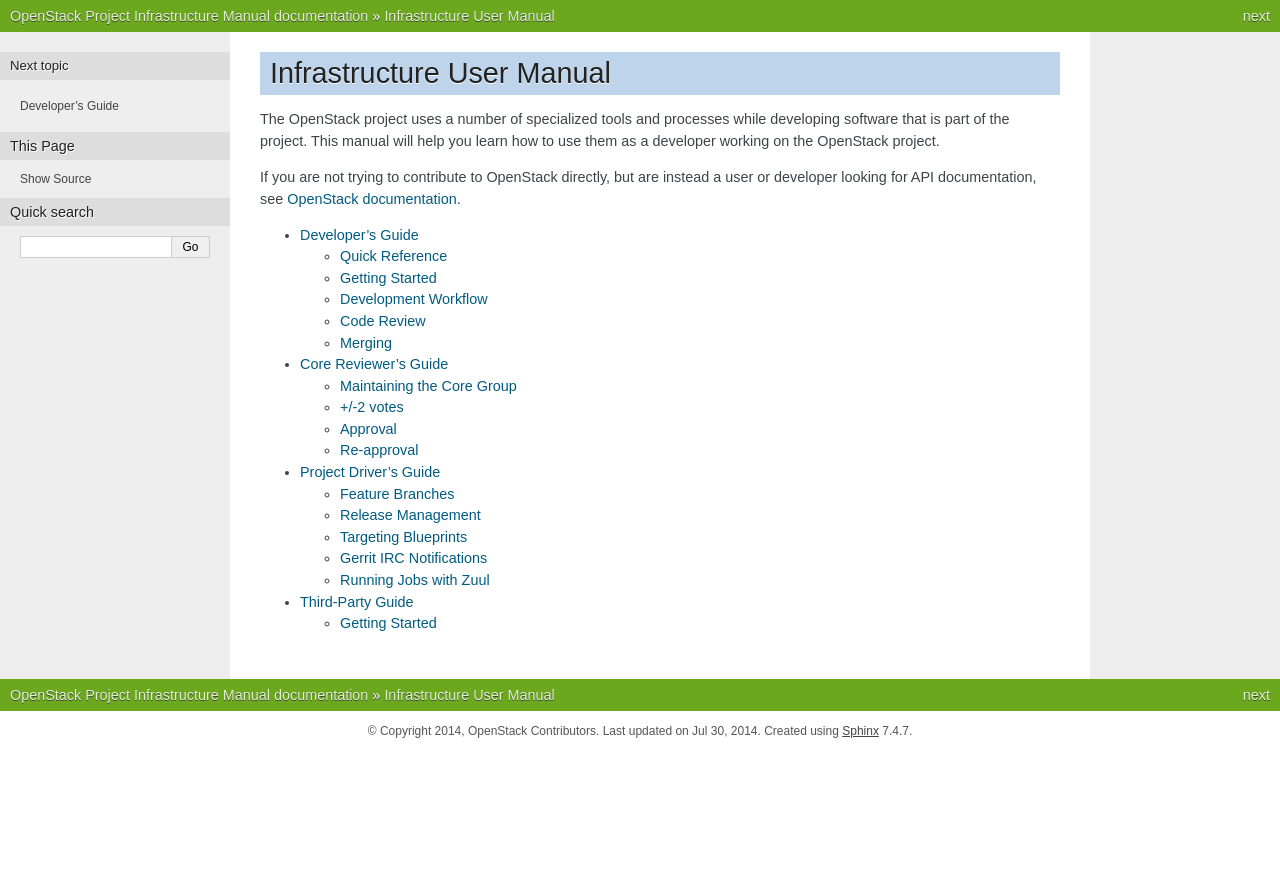
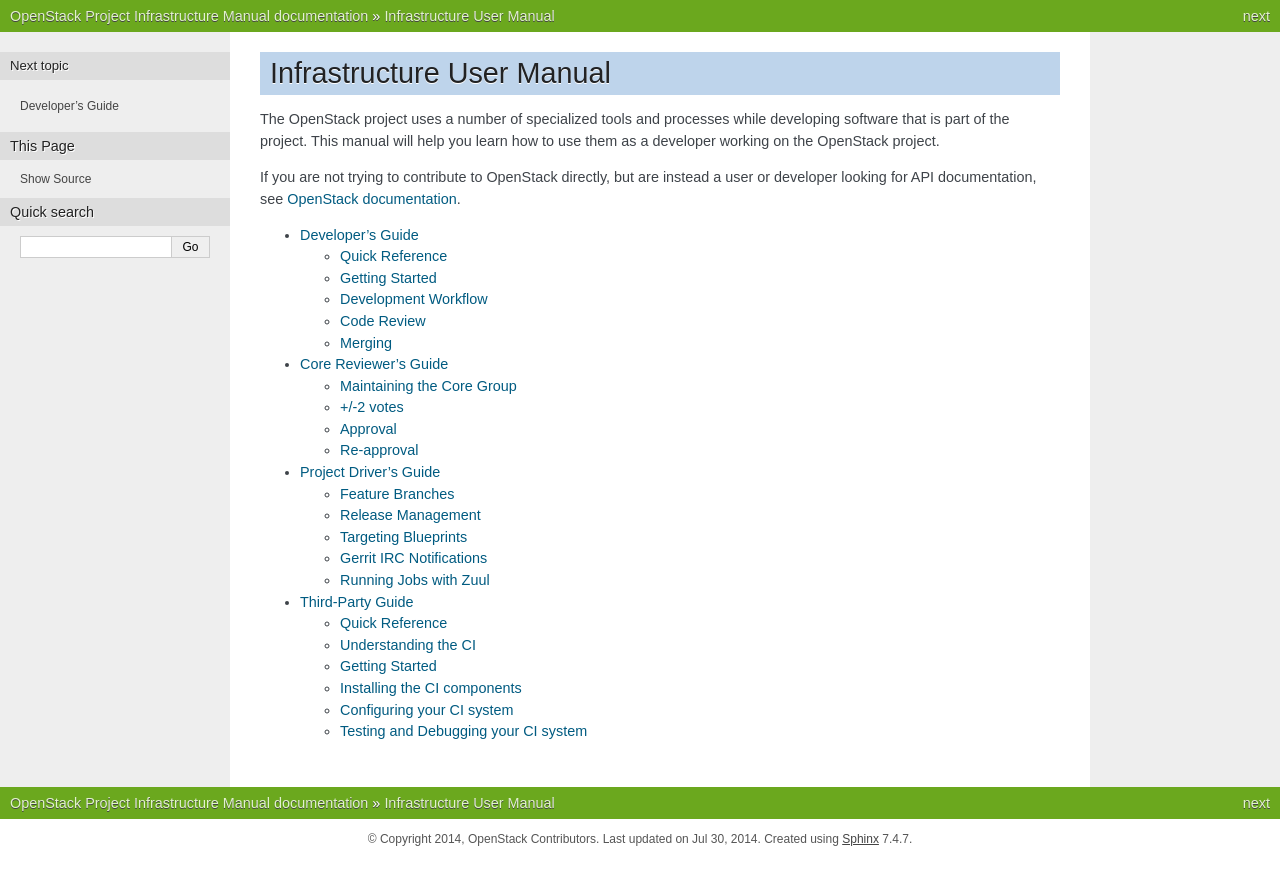
Before and after one commit to openstack-archive/infra-manual, a Sphinx documentation site: the page built from doc/source/index.rst, in a window 1280 px wide. Shown: the top 885 px of the page. Built offline with Sphinx 7.4.7, drawn with Linux system fonts in a browser that asks for light colours; some of the changed lines change nothing that is shown.

Commit message:
Write rough outline for the 3rd-party ci manual
This manual outline is inspired by my experience trying to setup a 3rd-party
CI, while partly using jaypipe's scripts and tutorial at
http://www.joinfu.com/2014/02/setting-up-an-external-openstack-testing-system/#Setting_up_Your_Jenkins_Master_Node

My impressions and feedback are laid out on the following etherpad:
https://etherpad.openstack.org/p/Setting_up_a_3rd-party_CI___Issues_encountered

Change-Id: I66309561669234e3908204e99812e68d38b16725

```diff
--- a/doc/source/third-party.rst
+++ b/doc/source/third-party.rst
@@ -5,8 +5,142 @@
 Third-Party Guide
 #################
 
+Quick Reference
+===============
+
+Here is a small schema of the components of a working Openstack CI::
+
+    >
+    >   +--------+   ssh (1)  +------------------+
+    >   | gerrit | <--------> | Zuul  +----------+
+    >   +--------+   event    |       | Gearmand |
+    >                stream   +-------+----------+
+    >                                      ^
+    >                                      |
+    >                                      v
+    >                              +-----------+-------+
+    >         +------------+       |    Jobs   |       |
+    >         |  Jenkins   |       | Templates |       |
+    >         |   Slave    |  ssh  +-----------+       |
+    >         | (Test env) |<----->|      Jenkins      |
+    >         |            |       |       Master      |
+    >         +------------+       +-------------------+
+    >
+
+Understanding the CI
+====================
+
+This section describes the CI components and their roles, for you to understand
+how the CI works within openstack's infrastructure. The best way for you to set
+up your third-party CI is to reproduce this setup.
+
+Zuul
+----
+ * server
+ * merger
+
+Gearmand
+--------
+ * run internally by zuul
+ * communication zuul-jenkins
+
+Jenkins
+-------
+ * Defines Job templates for zuul to instantiate
+ * Actual CI Job-manager
+
 Getting Started
 ===============
 
 Account Setup
 -------------
+ * Point to third_party.rst for System Account Requesting
+ * Remind role and limitations of a System Account
+
+
+Installing the CI components
+============================
+
+Most of the install process is relatively eased by jaypipes puppet scripts,
+even though they might generate some errors.
+
+There is a script for installing the Jenkins master (installs zuul too),
+and one for the jenkins slave.
+
+Zuul
+----
+Should be installed by jaypipes' scripts.
+
+Jenkins
+-------
+ * Advised to use latest stable release from jenkins instead of official
+   package (that's how openstack-infra does this)
+
+Issues with jaypipe's scripts
+-----------------------------
+ * zuul's layout.yaml regexp for recheck syntax are outdated
+ * Jobs didn't appear automagically within jenkins, manual configuration
+   required
+ * Scripts are rigid/unclear about naming some parts differently than what
+   jaypipe's tutorial explains (name of the slave node, path to jenkin's ssh
+                                key)
+ * Scripts remove passworded ssh access to the servers. Beware if you want to
+   keep it
+
+
+Configuring your CI system
+==========================
+
+Configuring Zuul
+----------------
+zuul.conf relevant sections and parameters:
+ * [gearman]:
+   > server=adress
+ * [gearman_server]
+   > start=boolean
+ * [gerrit]
+   > server=review.openstack.org
+   > user=system-account
+   > sshkey=/path/to/private_key
+ * [zuul]
+   > git_dir=/path/to/zuul/git
+ * [merger]
+   > git_dir=/path/to/zuul/git
+   > zuul_url=ssh://user@host/path/to/zuul/git (${ZUUL_URL} in Jenkins jobs)
+
+layout.yaml:
+ * Point to reference yaml in openstack-infra/config
+ * Describe what's a pipeline and a project
+ * List relevant 3rd-party pipelines:
+   > check (To disable reporting, comment start/success/failure blocks)
+ * Describe how to configure a project (git repo, piepelines to match, job
+                                        list, etc.)
+
+Configuring Jenkins
+-------------------
+ * Setup jenkins master/slave ssh channel: User + SSH Key
+ * List relevant ZUUL parameters (or link to relevant page) for understanding
+ * Configuring a job template (manually?):
+   > Create free-style job
+   > Use the same name as inside zuul's pipeline/project
+   > Source code management: Select 'git'
+     - url = ${ZUUL_URL}/PROJECT  (project might be openstack-dev/sandbox for
+                                   sandbox testing)
+     - select credentials for slave/master communication (for cloning
+                                            zuul-merger's git branch)
+     - In advanced mode: Set Refspec=${ZUUL_REF}
+     - branch=${ZUUL_COMMIT}
+
+
+Testing and Debugging your CI system
+====================================
+
+Checking gearman connection
+---------------------------
+ * From command line to see the configured jenkins jobs and zuul tasks::
+    $> echo status | nc -q 3 localhost 4730
+ * From jenkins in the configuration section, click the check connection button
+
+Test against openstack-dev/sandbox
+----------------------------------
+ * Try the recheck syntaxes, comments, commits
```
